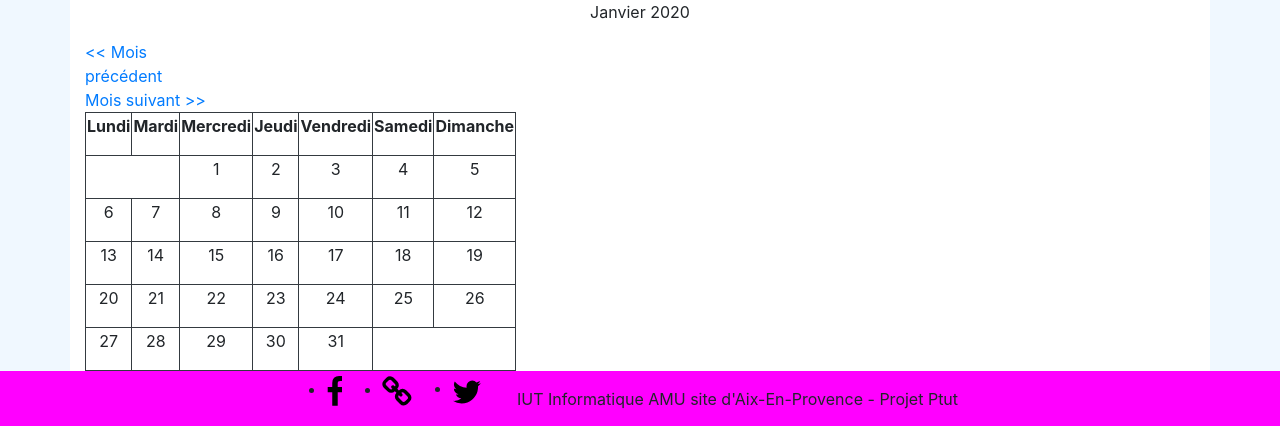
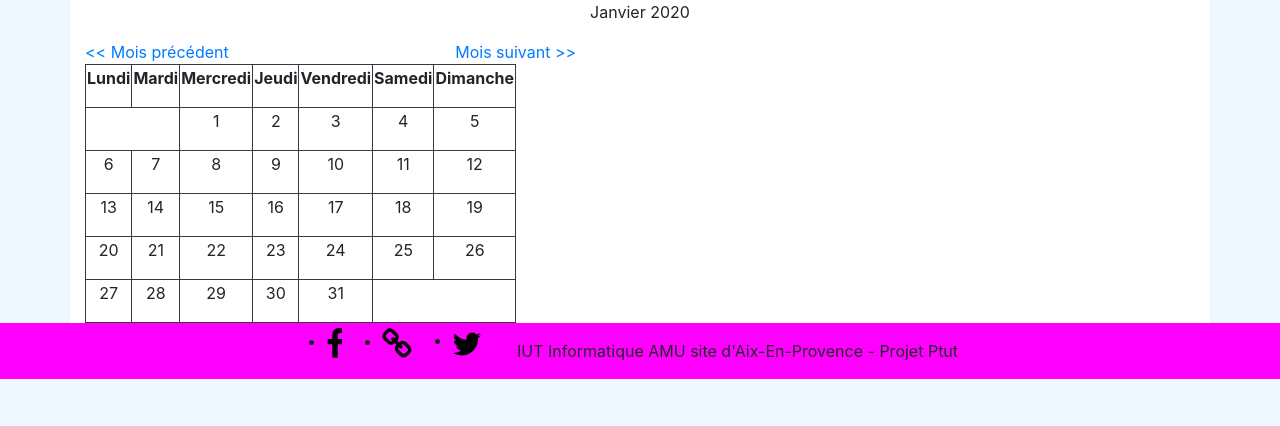
Before and after one commit to Maxime-Leclere/projetptut, a PHP site: page /frontend/calendar.php in a window 1280 px wide. Shown: the part 83-509 px from the top of the page. Run offline with PHP 8.4, Linux system fonts and the light colour scheme; the visitor is signed in with stand-in values (Sample User, id 1); data that the repository does not hold is empty; some libraries are stand-ins or nearby versions.

Commit message:
css modif

```diff
--- a/frontend/assets/main.css
+++ b/frontend/assets/main.css
@@ -42,8 +42,7 @@ footer {
 }
 
 .select_month {
-    list-style-type: none;
-
+    text-decoration: none;
 }
 
 .month_text, .day_text, .day_num {
@@ -51,7 +50,11 @@ footer {
 }
 
 .previous_month {
-    margin-right: 100%;
+    margin-right: 10%;
+}
+
+.next_month {
+    margin-left: 10%;
 }
 
 table {
```
